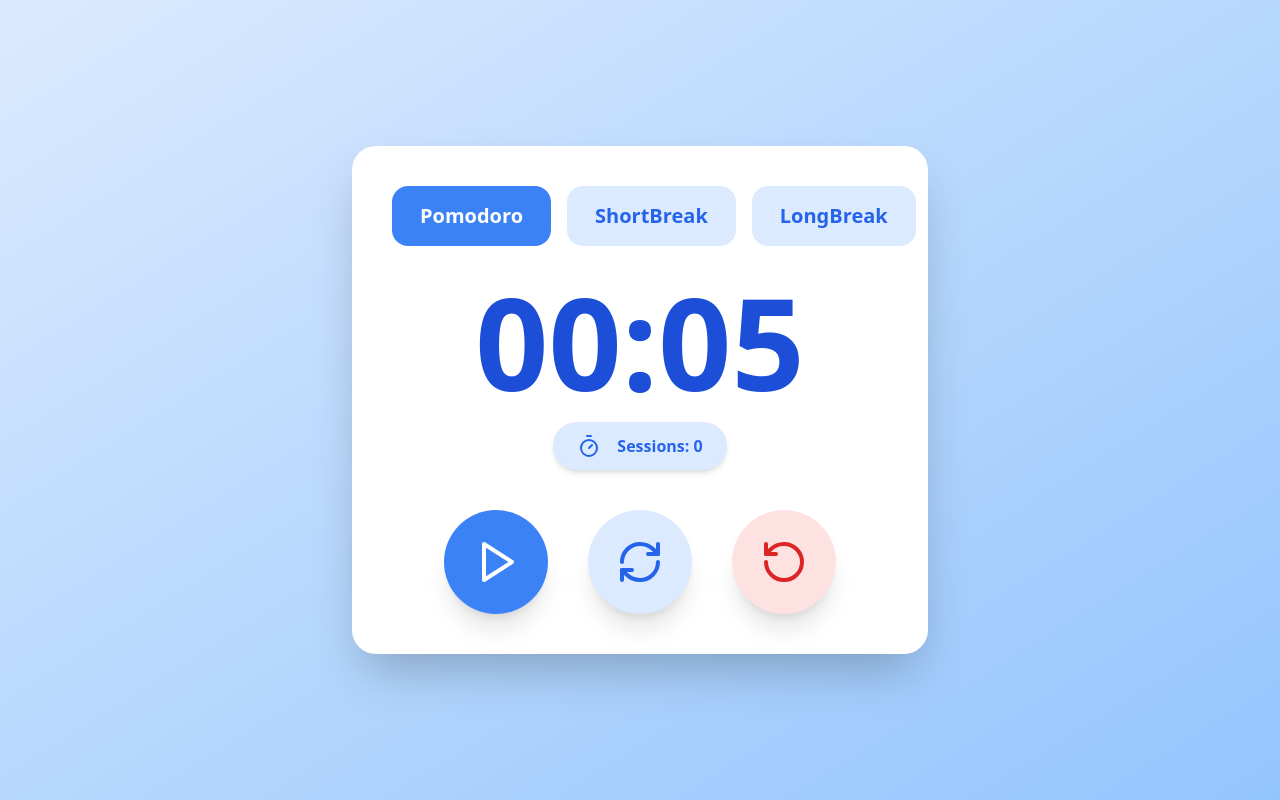
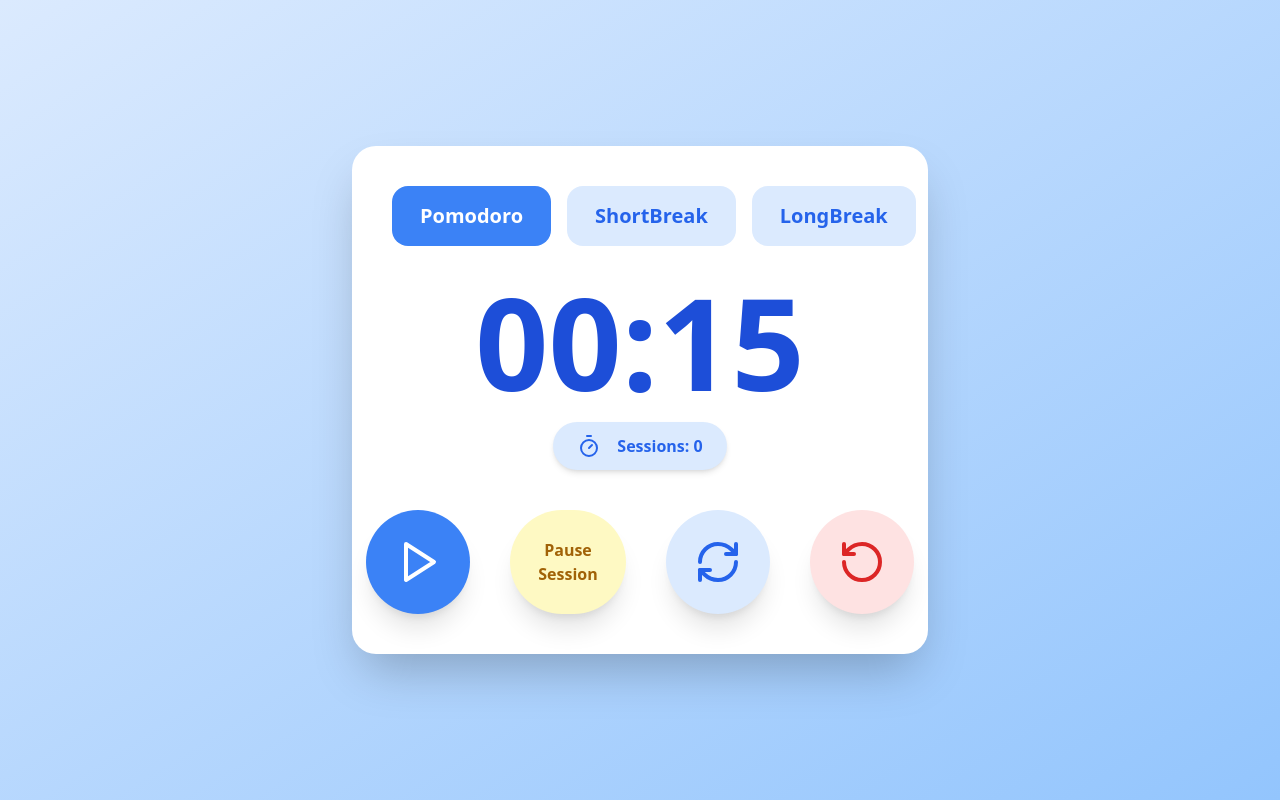
Before and after one commit to shivamjaisingh/pomodoro-app, a React (Create React App) app: page / in a window 1280 px wide. Built offline with nearby package versions, Linux system fonts and the light colour scheme.

Commit message:
added pause session button

```diff
--- a/src/PomodoroApp.js
+++ b/src/PomodoroApp.js
@@ -3,9 +3,9 @@ import { Timer, Play, Pause, RefreshCw, RotateCcw } from 'lucide-react';
 
 const PomodoroApp = () => {
   const configurations = {
-    pomodoro: 5,
-    shortBreak: 2,
-    longBreak: 2
+    pomodoro: 15,
+    shortBreak: 3,
+    longBreak: 5
   };
 
   const audioRef = useRef(null);
@@ -79,7 +79,6 @@ const PomodoroApp = () => {
     }
 
     if (mode === 'pomodoro') {
-      // After a pomodoro session completes, increment sessions
       setCompletedSessions((prev) => {
         const newCount = prev + 1;
         const nextMode = (newCount % 4 === 3) ? 'longBreak' : 'shortBreak';
@@ -136,6 +135,11 @@ const PomodoroApp = () => {
 
   const toggleTimer = () => {
     setIsRunning(prev => !prev);
+  };
+
+  const pauseSession = () => {
+    // Explicitly pause the timer
+    setIsRunning(false);
   };
 
   const changeMode = (newMode) => {
@@ -198,6 +202,15 @@ const PomodoroApp = () => {
             {isRunning ? <Pause size={48} /> : <Play size={48} />}
           </button>
 
+          {/* New "Pause Session" button */}
+          <button
+            onClick={pauseSession}
+            title="Pause Session"
+            className="bg-yellow-100 text-yellow-700 p-7 rounded-full hover:bg-yellow-200 transition-colors relative shadow-xl font-semibold"
+          >
+            Pause Session
+          </button>
+
           <button
             onClick={resetTimer}
             title="Reset Current Timer"
```
